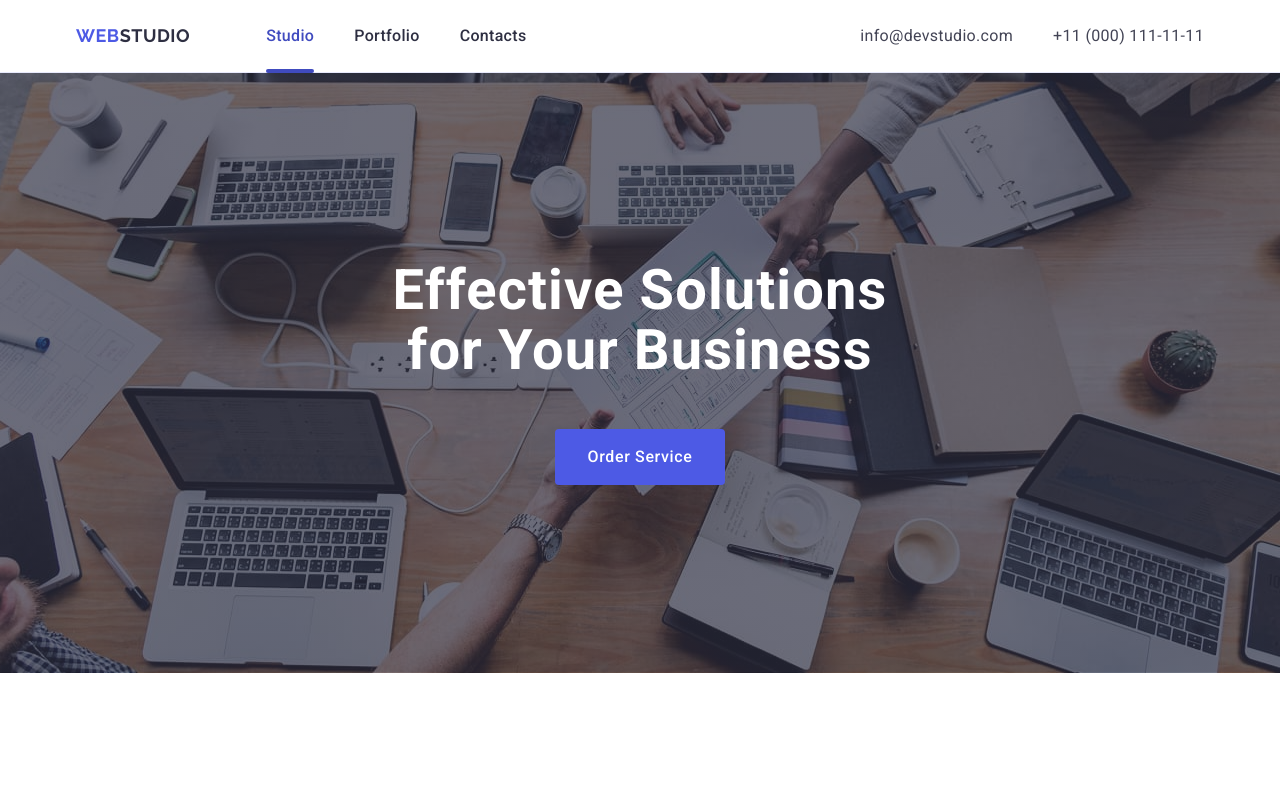
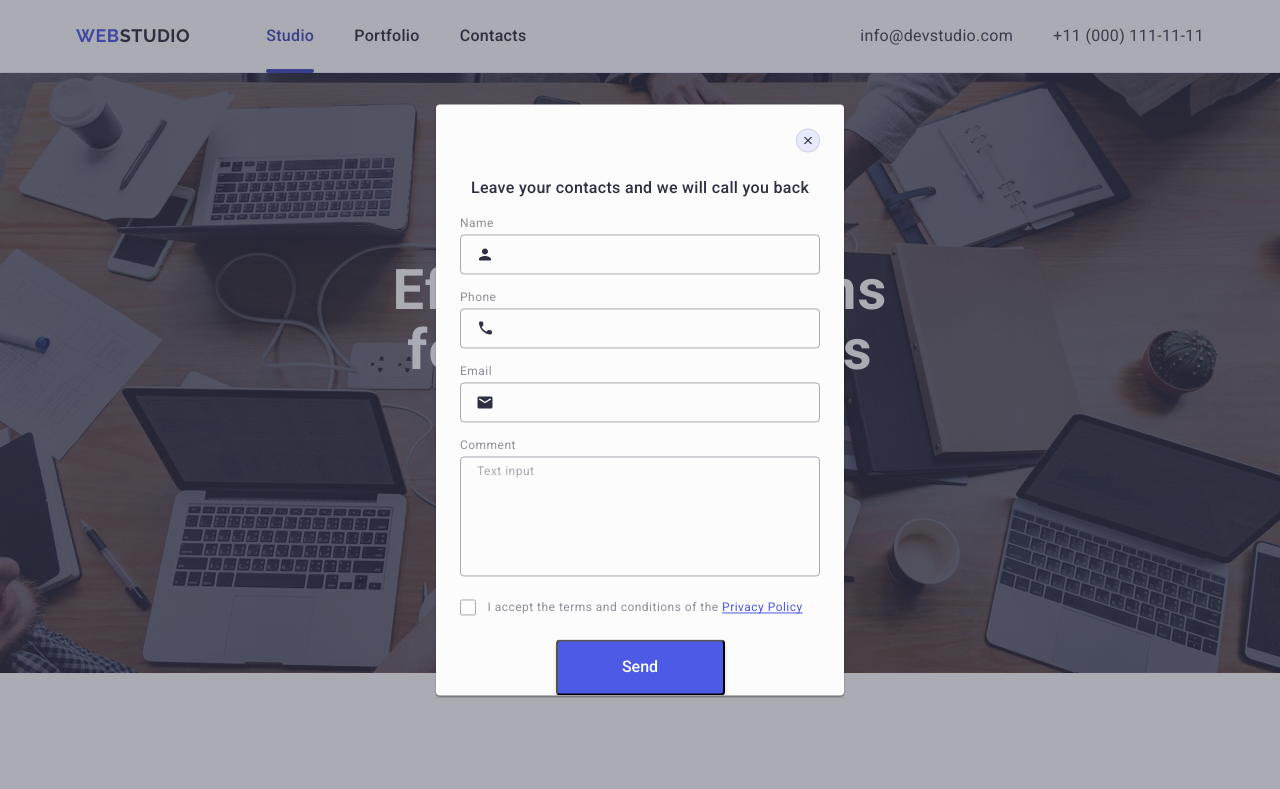
Before and after one commit to Bohdana-Poliukchovych/goit-markup-hw-05, a plain HTML site: page index.html in a window 1280 px wide. Shown: the top 789 px of the page. Drawn offline with nearby package versions, Linux system fonts and the light colour scheme.

Commit message:
add changes

```diff
--- a/css/styles.css
+++ b/css/styles.css
@@ -698,12 +698,16 @@ a {
     background-color: #e7e9fc;
     stroke-width: 1px;
     stroke: rgba(0, 0, 0, 0.1);
-    border: 1px solid rgba(46, 47, 66, 0.4);
+    border: 1px solid rgba(0, 0, 0, 0.1);
     transition: background-color 250ms cubic-bezier(0.4, 0, 0.2, 1),
     border 250ms cubic-bezier(0.4, 0, 0.2, 1);
+    display: flex;
+    align-items: center;
+    justify-content: center;
 }
 
-.close-button:hover{
+.close-button:hover,
+.close-button:focus{
     background-color: #404bbf;
     border: none;
 }
@@ -713,9 +717,11 @@ a {
     transition: fill 250ms cubic-bezier(0.4, 0, 0.2, 1);
 }
 
-.close-button:hover .close {
-    fill: #e7e9fc;
+.close-button:hover .close,
+ .close-button:focus .close {
+    fill: #ffffff;
 }
+
 
 .modal-title {
     font-weight: 500;
@@ -730,19 +736,20 @@ a {
 }
 
 .form-field-wrapper {
-    margin-bottom: 8px;
     margin-left: 24px;
     max-width: 360px;
+    margin-bottom: 16px
 }
 
 .label-field {
     display: block;
     font-weight: 400;
     font-size: 12px;
-    line-height: 1.16;
+    line-height: 1.17;
     letter-spacing: 0.04em;
     color: #8e8f99;
     margin-bottom: 4px;
+
 
 }
 
@@ -773,7 +780,7 @@ a {
     left: 16px;
     transform: translateY(-50%);
     fill:#2e2f42;
-    transition: fiil 250 cubic-bezier(0.4, 0, 0.2, 1);
+    transition: fill 250ms cubic-bezier(0.4, 0, 0.2, 1);
 }
 
 .input-field:focus + .field-icon {
@@ -788,8 +795,12 @@ a {
     padding: 8px 16px;
     background-color: transparent;
     resize: none;
-    outline: none;
+    outline: transparent;
     transition: border-color 250ms cubic-bezier(0.4, 0, 0.2, 1);
+    color: rgba(46, 47, 66, 0.4);
+    font-size: 12px;
+        line-height: 1.16;
+        letter-spacing: 0.04em;
 }
 
 .comment-textarea::placeholder {
@@ -804,10 +815,16 @@ a {
     border-color: #4d5ae5;
 }
 
+.form-field-wrap {
+    margin-left: 24px;
+        max-width: 360px;
+    margin-bottom: 24px;
+}
+
 .policy-label {
     font-weight: 400;
     font-size: 12px;
-    line-height: 1.16;
+    line-height: 1.17;
     letter-spacing: 0.04em;
     color: #8e8f99;
 }
@@ -823,7 +840,9 @@ a {
     margin-right: 8px;
     border-radius: 2px;
     border: 1px solid rgba(46, 47, 66, 0.4);
-transition: background-color 250ms cubic-bezier(0.4, 0, 0.2, 1), fill 250ms cubic-bezier(0.4, 0, 0.2, 1);
+    transition: background-color 250ms cubic-bezier(0.4, 0, 0.2, 1),
+    border 250ms cubic-bezier(0.4, 0, 0.2, 1),
+    fill 250ms cubic-bezier(0.4, 0, 0.2, 1);
 }
 
 .policy-link {
@@ -833,9 +852,11 @@ transition: background-color 250ms cubic-bezier(0.4, 0, 0.2, 1), fill 250ms cubi
     color: #4d5ae5;
 }
 
+
 .policy-checkbox:checked+.policy-label>.custom-checkbox {
     background-color: #404bbf;
     fill: #f4f4fd;
+    border: none;
 }
 
 .form-field-button {
@@ -848,7 +869,7 @@ transition: background-color 250ms cubic-bezier(0.4, 0, 0.2, 1), fill 250ms cubi
     width: 169px;
     height: 56px;
     box-shadow: 0 4px 4px 0 rgba(0, 0, 0, 0.15);
-    background: #4d5ae5;
+    background:  #4d5ae5;
     font-weight: 500;
     color: #fff;
     text-align: center;
--- a/index.html
+++ b/index.html
@@ -490,36 +490,39 @@
             </li>
           </ul>
         </div>
+
+        <div class="form-container">
           <form>
-    <div class="form-container">
             <p class="form-title">Subscribe</p>
 
             <div class="form-input-wrapper">
-      <div class="input-wrapper" >
+              <div class="input-wrapper">
                 <label class="in-label-field" for="useremail"></label>
-        <input class="in-input-field" type="email" name="useremail"
-         id="useremail" placeholder="E-mail">
+                <input
+                  class="in-input-field"
+                  type="email"
+                  name="useremail"
+                  id="useremail-footer"
+                  placeholder="E-mail"
+                />
               </div>
 
               <div class="button-wrapper">
-        <button class="subscribe-button" type="submit">Subscribe
+                <button class="subscribe-button" type="submit">
+                  Subscribe
                   <svg class="tg" width="24" height="24">
                     <use href="./images/icons.svg#icon-tg"></use>
                   </svg>
                 </button>
               </div>
             </div>
+          </form>
         </div>
-
-
-
-
-</form>
       </div>
     </footer>
     <!--#endregion footer-->
     <!--#region modal-->
-    <div class="backdrop ">
+    <div class="backdrop is-open">
       <div class="modal">
         <button class="close-button" type="button">
           <svg class="close" width="8" height="8">
@@ -528,13 +531,17 @@
         </button>
         <p class="modal-title">Leave your contacts and we will call you back</p>
         <form>
-
           <div class="form-field-wrapper">
-            <label class="label-field" for="username">Name</label>
+            <label class="label-field" for="user-name">Name</label>
 
             <div class="field-wrapper">
-            <input class="input-field" type="text" name="username" id="username">
-            <svg class="field-icon" width="18" height="18">
+              <input
+                class="input-field"
+                type="text"
+                name="user-name"
+                id="user-name"
+              />
+              <svg class="field-icon" width="18" height="24">
                 <use href="./images/icons.svg#icon-person"></use>
               </svg>
             </div>
@@ -544,7 +551,12 @@
             <label class="label-field" for="usertel">Phone</label>
 
             <div class="field-wrapper">
-            <input class="input-field" type="tel" name="usertel" id="usertel">
+              <input
+                class="input-field"
+                type="tel"
+                name="usertel"
+                id="usertel"
+              />
               <svg class="field-icon" width="18" height="24">
                 <use href="./images/icons.svg#icon-phone"></use>
               </svg>
@@ -555,7 +567,12 @@
             <label class="label-field" for="useremail">Email</label>
 
             <div class="field-wrapper">
-            <input class="input-field" type="email" name="useremail" id="useremail">
+              <input
+                class="input-field"
+                type="email"
+                name="useremail"
+                id="useremail"
+              />
               <svg class="field-icon" width="18" height="24">
                 <use href="./images/icons.svg#icon-email"></use>
               </svg>
@@ -563,13 +580,24 @@
           </div>
 
           <div class="form-field-wrapper">
-            <label class="label-field" for="comment">Comment</label>
-            <textarea class="comment-textarea" name="comment" id="comment" placeholder="Text input"></textarea>
+            <label class="label-field" for="user-comment">Comment</label>
+            <textarea
+              class="comment-textarea"
+              name="user-comment"
+              id="user-comment"
+              placeholder="Text input"
+            ></textarea>
           </div>
 
-          <div class="form-field-wrapper">
-            <input class="policy-checkbox visually-hidden" type="checkbox" name="policy" id="policy" value="true" />
-            <label for="policy" class="policy-label">
+          <div class="form-field-wrap">
+            <input
+              class="policy-checkbox visually-hidden"
+              type="checkbox"
+              name="user-privacy"
+              id="user-privacy"
+              value="true"
+            />
+            <label for="user-privacy" class="policy-label">
               <span class="custom-checkbox">
                 <svg width="10" height="8">
                   <use href="./images/icons.svg#icon-check"></use>
@@ -582,7 +610,6 @@
           <div class="form-field-button">
             <button class="button-send" type="submit">Send</button>
           </div>
-
         </form>
       </div>
     </div>
```
Lines whose indentation alone changed are shown as unchanged.
